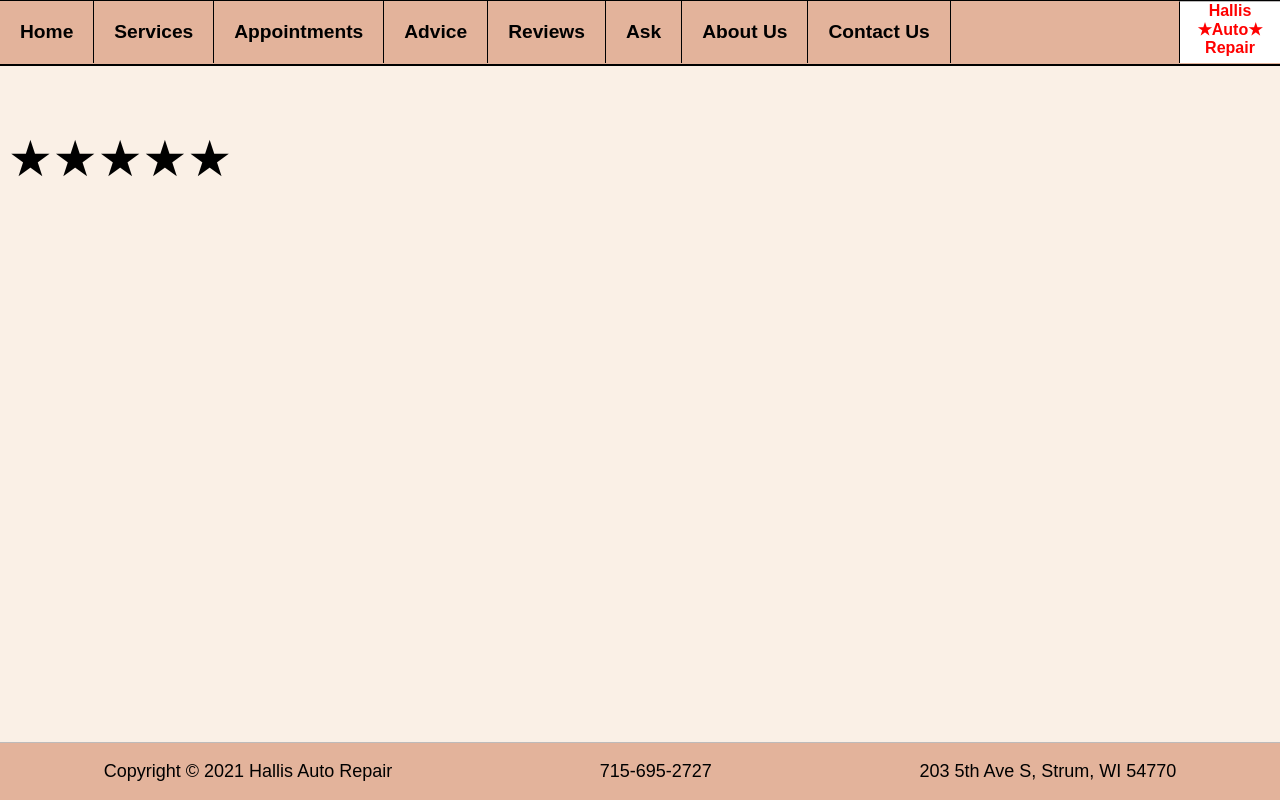
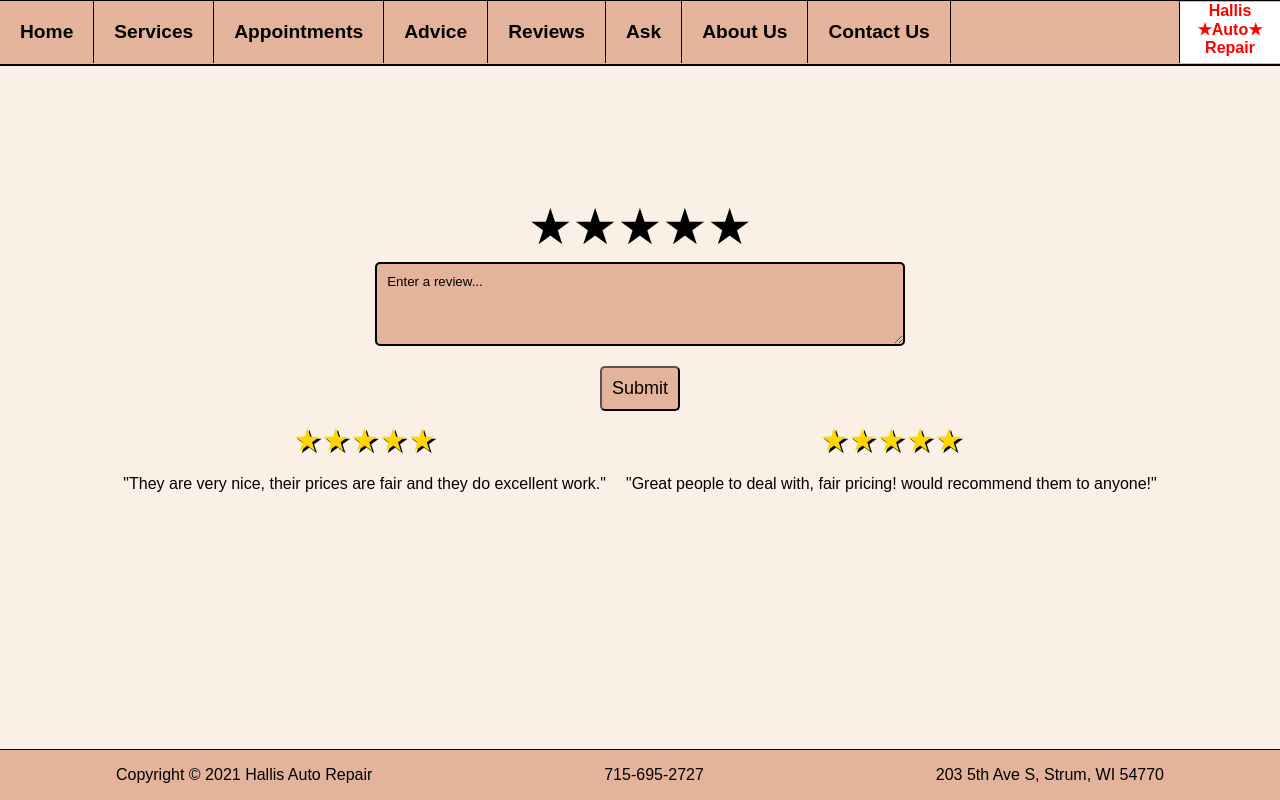
Before and after one commit to milesHerrick/web-systems, a PHP site: page /reviews.html in a window 1280 px wide. Run offline with PHP 8.4, Linux system fonts and the light colour scheme.

Commit message:
Review
Made the review page

```diff
--- a/contact.html
+++ b/contact.html
@@ -72,9 +72,9 @@
 
 
     <div class="footer">
-        <p>Copyright &copy; 2021 Hallis Auto Repair</p>
-        <p>715-695-2727</p>
-        <p>203 5th Ave S, Strum, WI 54770</p>
+        <p><b>Copyright &copy; 2021 Hallis Auto Repair</b></p>
+        <p><b>Phone:</b> 715-695-2727</p>
+        <p><b>Address:</b> 203 5th Ave S, Strum, WI 54770</p>
     </div>
 </body>
 </html>
--- a/global.css
+++ b/global.css
@@ -150,7 +150,7 @@
   bottom: 0;
   width: 100%;
   background-color: #e3b39b;
-  border-top: 1px solid rgb(189, 187, 187);
+  border-top: 1px solid black;
   display: flex;
   justify-content: space-around;
   font-size: large;
--- a/reviews.css
+++ b/reviews.css
@@ -65,3 +65,53 @@
     color: #000;
     text-shadow: 0 0 5px gold;
   }
+
+  .flexbox{
+      display: flex;
+      flex-direction: column;
+      justify-content: center;
+      align-items: center;
+
+  }
+  .reviewinput{
+    width: 40%;
+    font-family: Arial, Helvetica, sans-serif;
+    border-radius: 5px;
+    background-color: #e3b39b;
+    border: 2px solid black;
+    box-sizing: content-box;
+    padding: 10px;
+    margin: 10px;
+  }
+  .submitbtn{
+        margin-top: 10px;
+        font-size: large;
+        border-radius: 5px;
+        background-color: #e3b39b;
+        box-sizing: content-box;
+        padding: 10px;
+  }
+  ::placeholder{
+    color:black;
+}
+.prereviews{
+    display: flex;
+    justify-content: space-around;
+    align-items: center;
+}
+.preicon{
+    display: flex;
+    flex-direction: column;
+    align-items: center;
+    justify-content: center;
+    margin: 10px;
+    color: gold;
+    height: 100%;
+    font-size: xx-large;
+    text-shadow: 2px 2px 0px black;
+}
+p{
+    color: black;
+    font-size: medium;
+    text-shadow: none;
+}
--- a/reviews.html
+++ b/reviews.html
@@ -42,6 +42,7 @@
         </ul>
     </div>
     <div class="flexbox">
+        <h2>Write a Review</h2>
         <form class="rating">
             <label>
             <input type="radio" name="stars" value="1" />
@@ -73,7 +74,21 @@
                 <span class="icon">&starf;</span>
                 <span class="icon">&starf;</span>
             </label>
+
         </form>
+        <textarea class="reviewinput" placeholder="Enter a review..." rows="4"></textarea>
+        <input type="button" class="submitbtn" value="Submit">
+
+        <div class="prereviews">
+
+            <span class="preicon">&starf;&starf;&starf;&starf;&starf;<br>
+                <p>"They are very nice, their prices are fair and they do excellent work."</p>
+            </span>
+            <span class="preicon">&starf;&starf;&starf;&starf;&starf;<br>
+                <p>"Great people to deal with, fair pricing! would recommend them to anyone!"</p>
+            </span>
+
+        </div>
     </div>
     <div class="footer">
         <p>Copyright &copy; 2021 Hallis Auto Repair</p>
```
Lines whose indentation alone changed are shown as unchanged.
